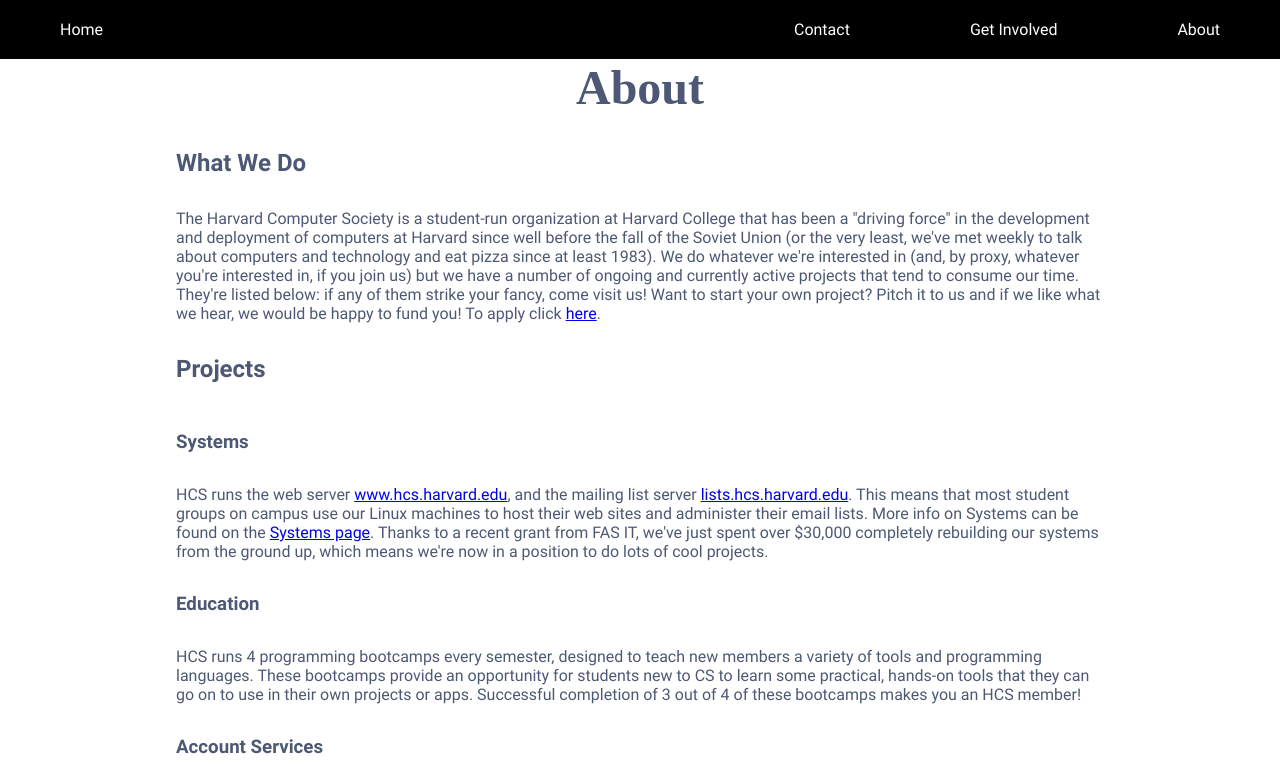
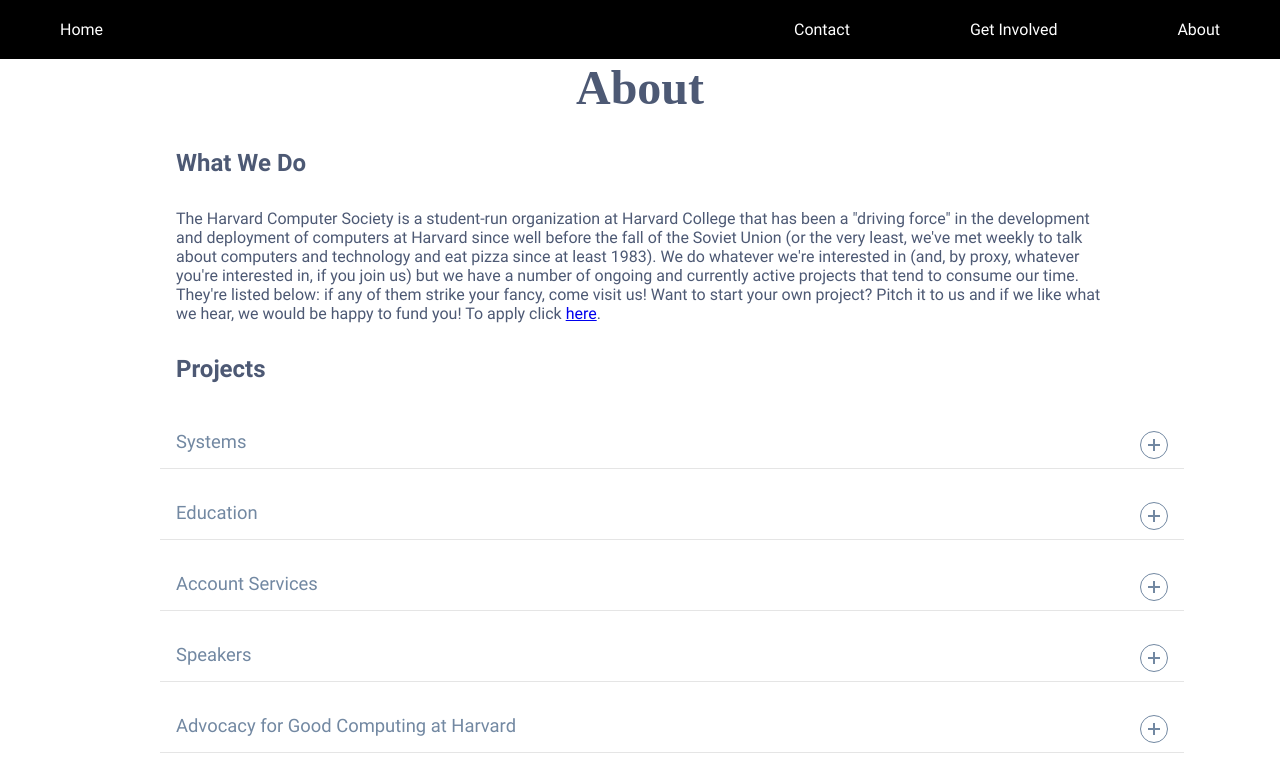
Before and after one commit to hcs/website2020, a Next.js app in the folder hcs-website/: page /about in a window 1280 px wide. Shown: the top 784 px of the page. Built offline with nearby package versions, Linux system fonts and the light colour scheme.

Commit message:
temporary about

```diff
--- a/hcs-website/pages/about.js
+++ b/hcs-website/pages/about.js
@@ -2,9 +2,36 @@
 import React from 'react';
 import Layout from '../components/layout.js';
 import styles from './about.module.css';
+import Item from './faq/FAQItem.js';
+import Button from 'react-bootstrap/Button';
 
-export default function About() {
-  return (
+export default class About extends React.Component {
+    constructor(props) {
+      super(props);
+      this.general = [
+          {title: "Systems", body:
+            <p>HCS runs the web server {' '}<Link href="/">www.hcs.harvard.edu</Link>, and the mailing list server {' '}<a href="lists.hcs.harvard.edu">lists.hcs.harvard.edu</a>. This means that most student groups on campus use our Linux machines to host their web sites and administer their email lists. More info on Systems can be found on the {' '} <a href="/about/systems">Systems page</a>. Thanks to a recent grant from FAS IT, we've just spent over $30,000 completely rebuilding our systems from the ground up, which means we're now in a position to do lots of cool projects.
+            </p>},
+          {title: "Education", body: "The history of HCS dated back to 1983, making it older than most of our current members. HCS was founded to publish the Harvard Computer Review and Computing@Harvard. Fun fact: 2020 is the 20th anniversary of our mailing list service."},
+          {title: "Account Services", body: "HCS is an incredibly tight-knit community that bonds throughout various community events. This semester, we ordered lots of delicious foods, including ramdon (Parasite), Shake Shack, Otto’s pizza, etc. Stay updated about our upcoming events where you can enjoy good foods and good company."},
+          {title: "Speakers", body: "HCS reserves the right to terminate usage to any of its services at any time for any reason."},
+          {title: "Advocacy for Good Computing at Harvard", body: "You can email HCS board! We appreciate your donation to support our various projects and our core mission. We can arrange for the donation to be tax-deductible, but please let us know in advance so we can channel it through the University."},
+          {title: "Other Projects", body: "Builders Innovation Program is a brand new initiative launched by HCS this year. If you have an idea (doesn’t need to be a full-fledged idea) and need some funding to grow it, HCS got you covered. Apply by 5/15 to get equity-free grants ranging from $100 to $5000."},
+      ];
+
+      this.involved = [
+          {title: "Who can join HCS?", body: "Everybody! You don't have to be a CS concentrator to join HCS. You can be a senior concentrating in History or a first-year student interested in Physics or Government. You can also join if you are in the School of Engineering and Applied Sciences or any other Harvard graduate school."},
+          {title: "Can I still join if I don’t know much about CS?", body: "Absolutely! Most of us didn't know very much when we joined either. In fact, some of our most successful members had never programmed before joining HCS. We're happy to teach you, so don't be afraid to join without experience or to ask questions."},
+          {title: "How to join HCS?", body: "HCS runs an educational bootcamp series offered in both the fall and the spring. The bootcamps cover various topics including data mining, APIs, web scraping, and web development. It is a great way to hone your skills, make new friends, and connect with our industry sponsors! Due to the current Covid-19 crisis, only 2 bootcamps are needed to become a member of HCS."},
+          {title: "How to stay updated with HCS information?", body: "Join HCS Slack to get updated information about announcements, community events, internships, and job opportunities. Additionally, you can click on the link below to subscribe to HCS’ own mailing lists."}
+
+      ];
+
+
+    }
+
+    render () {
+      return(
         <Layout>
         <div className={styles.wrap}>
 
@@ -19,7 +46,8 @@
 
           <div className="projects">
             <h2 className = {styles.subtitle}>Projects</h2>
-        <h3 className = {styles.subtitle}>Systems</h3>
+            {this.general.map(item => <Item title={item.title} body={item.body} />)};
+
             <p className = {styles.container}>HCS runs the web server {' '}
             <a href="/">www.hcs.harvard.edu</a>
             , and the mailing list server {' '}
@@ -65,3 +93,4 @@
         </Layout>
       );
     }
+}
```
Lines whose indentation alone changed are shown as unchanged.
